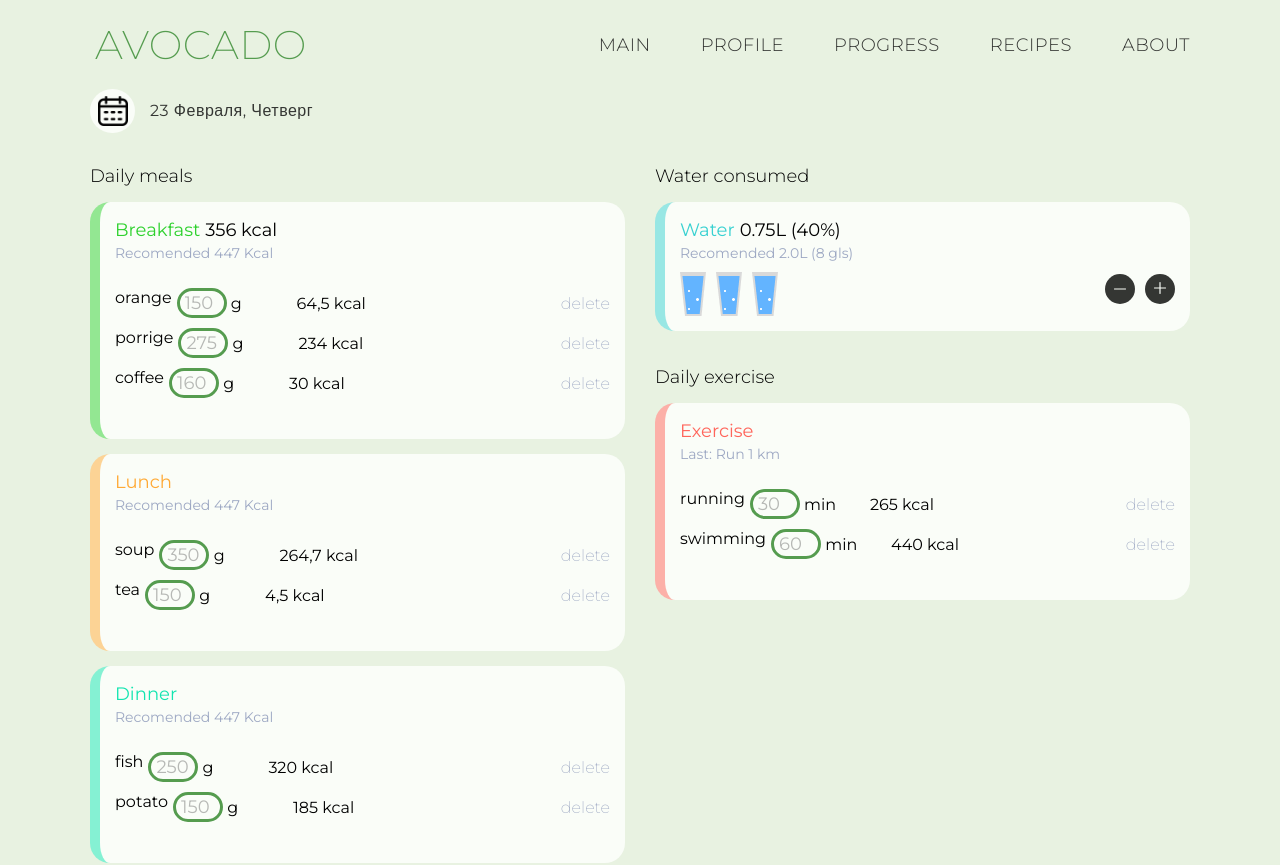
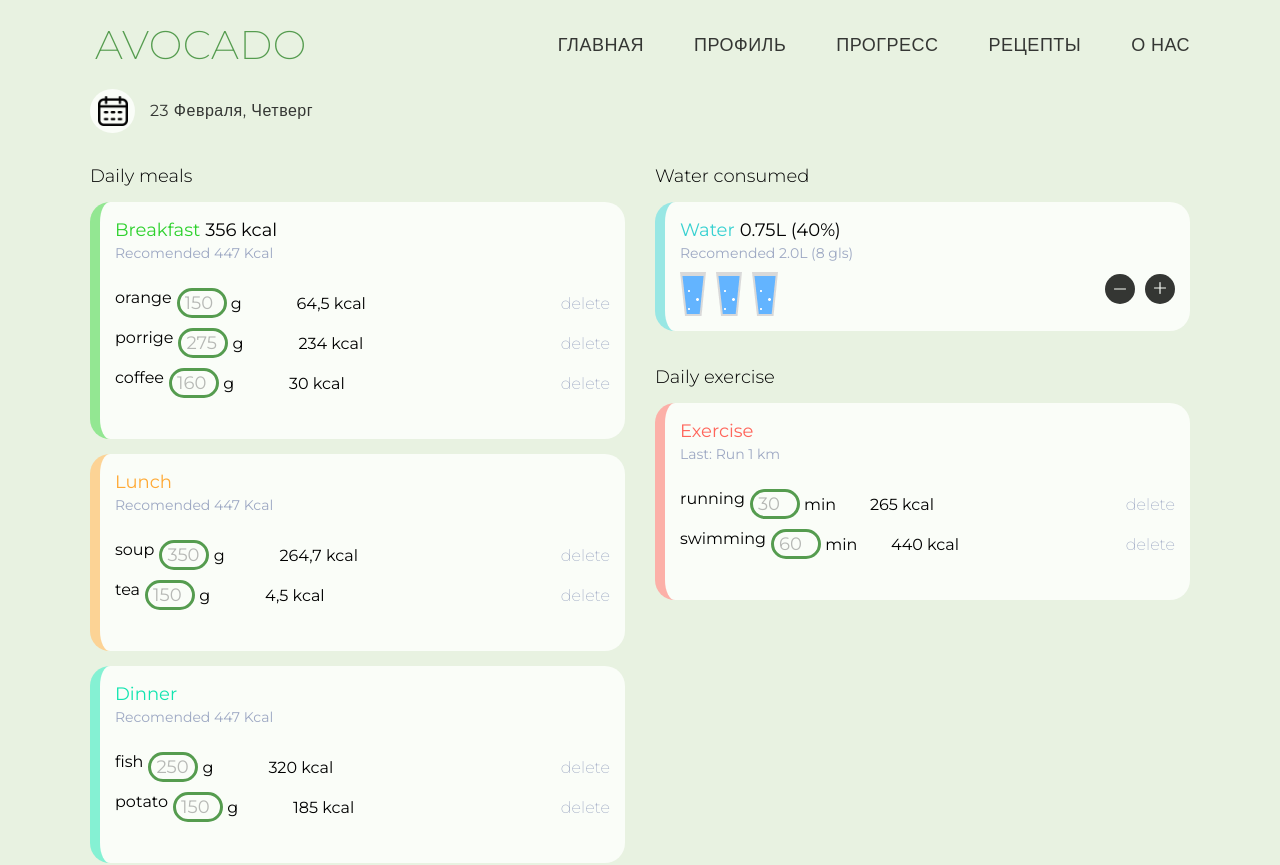
Before and after one commit to mitjasha/avocado, a React (Create React App) app: page /edit-event in a window 1280 px wide. Shown: the top 865 px of the page. Built offline with nearby package versions, Linux system fonts and the light colour scheme.

Commit message:
add translate to nav items in header

```diff
--- a/src/components/NavComponent/NavComponent.tsx
+++ b/src/components/NavComponent/NavComponent.tsx
@@ -1,4 +1,5 @@
 import React from "react";
+import { useTranslation } from "react-i18next";
 import { Link } from "react-router-dom";
 import "./NavComponent.scss";
 
@@ -10,7 +11,15 @@ const NavComponent: React.FC = () => {
     burgerCloseBtn.style.display = "none";
   };
 
-  const menuItems = ["main", "profile", "progress", "recipes", "about"];
+  const { t } = useTranslation();
+
+  const menuItems = [
+    t("nav_menu_1"),
+    t("nav_menu_2"),
+    t("nav_menu_3"),
+    t("nav_menu_4"),
+    t("nav_menu_5"),
+  ];
 
   const menuItemCreate = (text: string, index: number) => {
     return (
--- a/src/i18n/translation/english.json
+++ b/src/i18n/translation/english.json
@@ -82,5 +82,10 @@
   "header_day_4": "Thursday",
   "header_day_5": "Friday",
   "header_day_6": "Saturday",
-  "header_day_7": "Sunday"
+  "header_day_7": "Sunday",
+  "nav_menu_1": "main",
+  "nav_menu_2": "profile",
+  "nav_menu_3": "progress",
+  "nav_menu_4": "recipes",
+  "nav_menu_5": "about"
 }
--- a/src/i18n/translation/russian.json
+++ b/src/i18n/translation/russian.json
@@ -82,5 +82,10 @@
   "header_day_4": "Четверг",
   "header_day_5": "Пятница",
   "header_day_6": "Суббота",
-  "header_day_7": "Воскресенье"
+  "header_day_7": "Воскресенье",
+  "nav_menu_1": "главная",
+  "nav_menu_2": "профиль",
+  "nav_menu_3": "прогресс",
+  "nav_menu_4": "рецепты",
+  "nav_menu_5": "о нас"
 }
```
